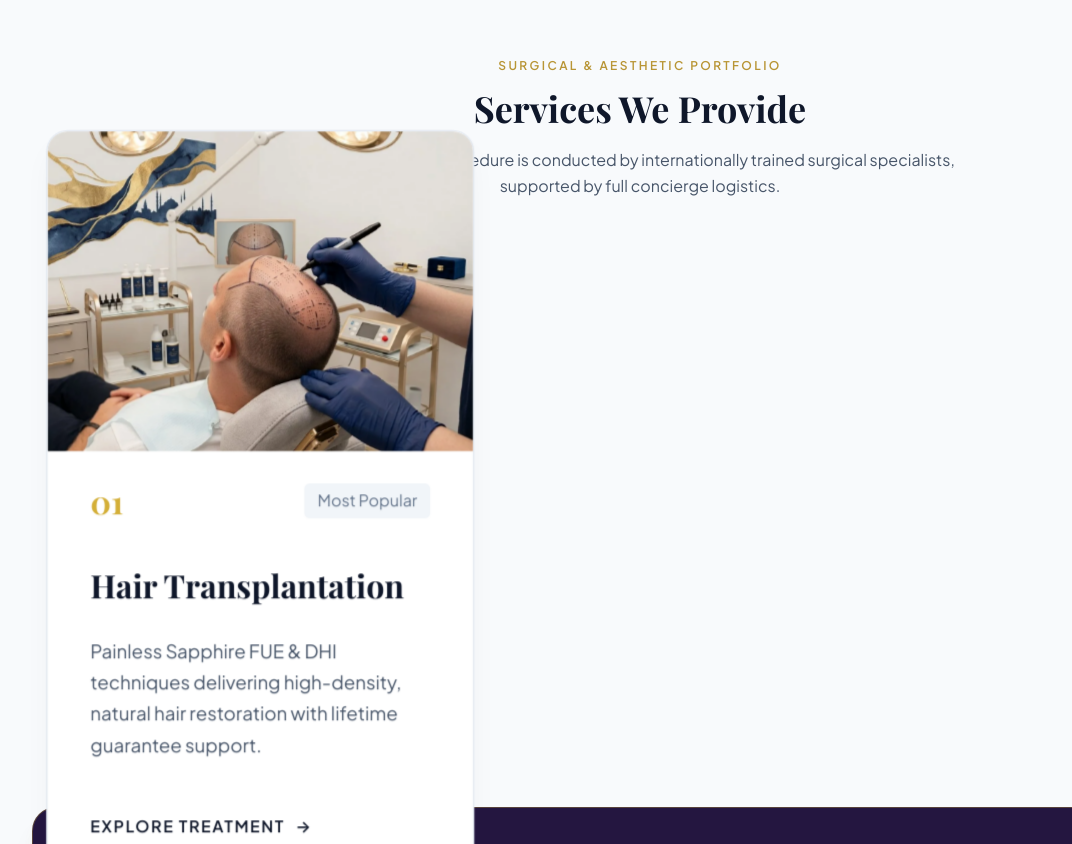
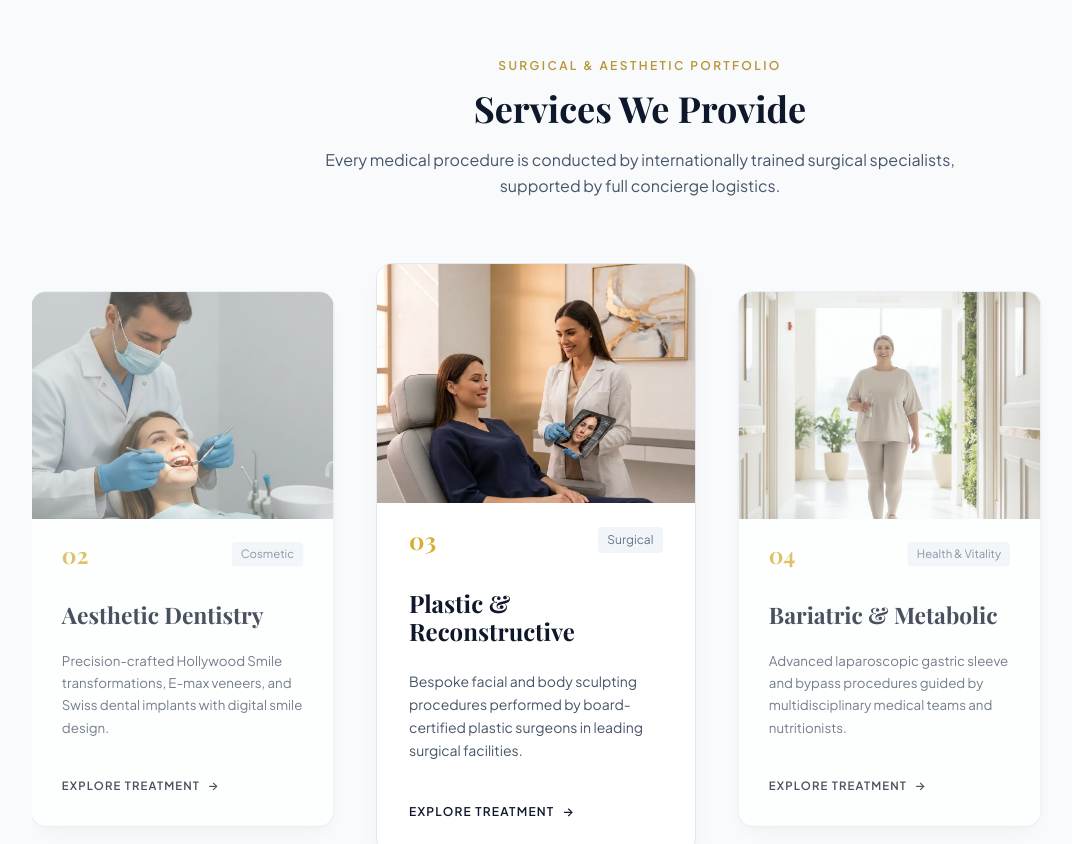
Before and after one commit to khaled767/Platinya-Clinic-Website, a website built with webpack: page src/template.html in a window 1280 px wide. Shown: the part 840-1684 px from the top of the page, without its empty margins (0-1072 px from the left). Built offline with nearby package versions, Linux system fonts and the light colour scheme; a web font is replaced by a local one.

Commit message:
fix(services): rebuild carousel as reliable flat advancing loop - active card stays centered with one peek left/right, far cards hidden, auto-advance every 3.2s, hover pauses (removed fragile 3D ring that broke/expanded layout)

```diff
--- a/src/styles/layout/services.css
+++ b/src/styles/layout/services.css
@@ -38,37 +38,53 @@
   line-height: var(--line-height-relaxed);
 }
 
-/* Services 3D infinite carousel — active card stays centred, images orbit */
+/* Services infinite carousel — flat, smooth, reliable (no fragile 3D ring).
+   A single horizontal track that advances continuously & loops (infinite). */
 .services-carousel {
   position: relative;
   margin-bottom: var(--space-16);
-  perspective: 1400px;
-  height: 480px;
-  overflow: visible;
+  overflow: hidden;
 }
 
 .carousel-stage {
-  position: relative;
-  width: 100%;
-  height: 100%;
-  transform-style: preserve-3d;
-}
-
-/* Each card sits on its own spot around the ring; JS sets rotateY+translateZ */
-.carousel-card {
-  position: absolute;
-  top: 50%;
-  left: 50%;
-  width: 320px;
-  transform-style: preserve-3d;
+  display: flex;
+  align-items: center;
+  gap: var(--space-6);
   will-change: transform;
 }
 
-@media (max-width: 1024px) { .services-carousel { height: 440px; } .carousel-card { width: 280px; } }
+.carousel-card {
+  flex: 0 0 320px;
+  transition: transform var(--transition-normal), opacity var(--transition-normal);
+  opacity: 0.45;
+  transform: scale(0.9);
+}
+
+.carousel-card.is-active {
+  opacity: 1;
+  transform: scale(1);
+  z-index: 3;
+}
+
+.carousel-card.is-peek-left {
+  opacity: 0.75;
+  transform: scale(0.95) translateX(-10px);
+  z-index: 2;
+}
+
+.carousel-card.is-peek-right {
+  opacity: 0.75;
+  transform: scale(0.95) translateX(10px);
+  z-index: 2;
+}
+
+@media (max-width: 1024px) { .carousel-card { flex-basis: 280px; } }
 @media (max-width: 640px) {
-  .services-carousel { height: auto; overflow: hidden; perspective: none; }
-  .carousel-stage { display: block; height: auto; transform-style: flat; }
-  .carousel-card { position: static; width: 100%; left: auto; top: auto; transform: none !important; opacity: 1 !important; margin-bottom: var(--space-4); }
+  .carousel-card, .carousel-card.is-active, .carousel-card.is-peek-left, .carousel-card.is-peek-right {
+    flex-basis: 100%;
+    opacity: 1;
+    transform: none;
+  }
 }
 
 .service-card-luxury {
--- a/src/utils/interactions.js
+++ b/src/utils/interactions.js
@@ -139,52 +139,57 @@ export function initRouting() {
   window.addEventListener("hashchange", reloadApp);
 }
 
-// Services 3D infinite carousel — active card stays centred, images orbit around it.
+// Services infinite carousel — reliable flat advancing loop.
+// The active card stays centred; neighbours peek on the sides; auto-advances;
+// hovering slows/pauses. Implemented as a simple flex track (no fragile 3D ring).
 export function initServicesCarousel() {
   const stage = document.querySelector("#carousel-stage");
   if (!stage) return;
-
   const cards = Array.from(stage.querySelectorAll(".carousel-card"));
   const n = cards.length;
   if (n < 2) return;
 
-  const step = 360 / n;
-  const radius = 460;
-  let rotY = 0;
-  let raf = null;
-  let paused = false;
+  let current = 0;
+  let timer = null;
+  let isMobile = window.matchMedia("(max-width: 640px)").matches;
 
-  function layout(angle) {
+  function render() {
     cards.forEach((card, i) => {
-      const y = angle + i * step;
-      // Centre the card, place it on the ring, then counter-rotate so it faces the viewer
-      card.style.transform =
-        `translate(-50%, -50%) rotateY(${-y}deg) translateZ(${radius}px) rotateY(${y}deg)`;
-      // Fade cards that rotate to the back
-      const facing = Math.cos((y % 360) * Math.PI / 180);
-      card.style.opacity = facing >= 0 ? "1" : String(0.25 + 0.75 * (facing + 1));
-      card.style.zIndex = facing >= 0 ? "3" : "1";
+      card.classList.remove("is-active", "is-peek-left", "is-peek-right");
+      if (isMobile) { card.style.display = ""; return; } // on mobile show all stacked
+      const isVisible =
+        i === current ||
+        i === (current + 1) % n ||
+        i === (current + n - 1) % n;
+      card.style.display = isVisible ? "" : "none";
+      if (i === current) card.classList.add("is-active");
+      else if (i === (current + 1) % n) card.classList.add("is-peek-right");
+      else if (i === (current + n - 1) % n) card.classList.add("is-peek-left");
     });
   }
 
-  let last = null;
-  function tick(ts) {
-    if (!last) last = ts;
-    const dt = ts - last;
-    last = ts;
-    if (!paused) {
-      rotY -= dt * 0.06; // smooth continuous rotation
-      layout(rotY);
-    }
-    raf = requestAnimationFrame(tick);
+  function next() {
+    current = (current + 1) % n;
+    render();
+  }
+
+  function restart() {
+    if (timer) clearInterval(timer);
+    timer = setInterval(next, 3200);
   }
 
   const carousel = document.querySelector("#services-carousel");
   if (carousel) {
-    carousel.addEventListener("mouseenter", () => { paused = true; });
-    carousel.addEventListener("mouseleave", () => { paused = false; });
+    // pause (slow) on hover
+    carousel.addEventListener("mouseenter", () => { if (timer) clearInterval(timer); });
+    carousel.addEventListener("mouseleave", restart);
   }
 
-  layout(0);
-  raf = requestAnimationFrame(tick);
+  window.matchMedia("(max-width: 640px)").addEventListener("change", (e) => {
+    isMobile = e.matches;
+    render();
+  });
+
+  render();
+  restart();
 }
```
